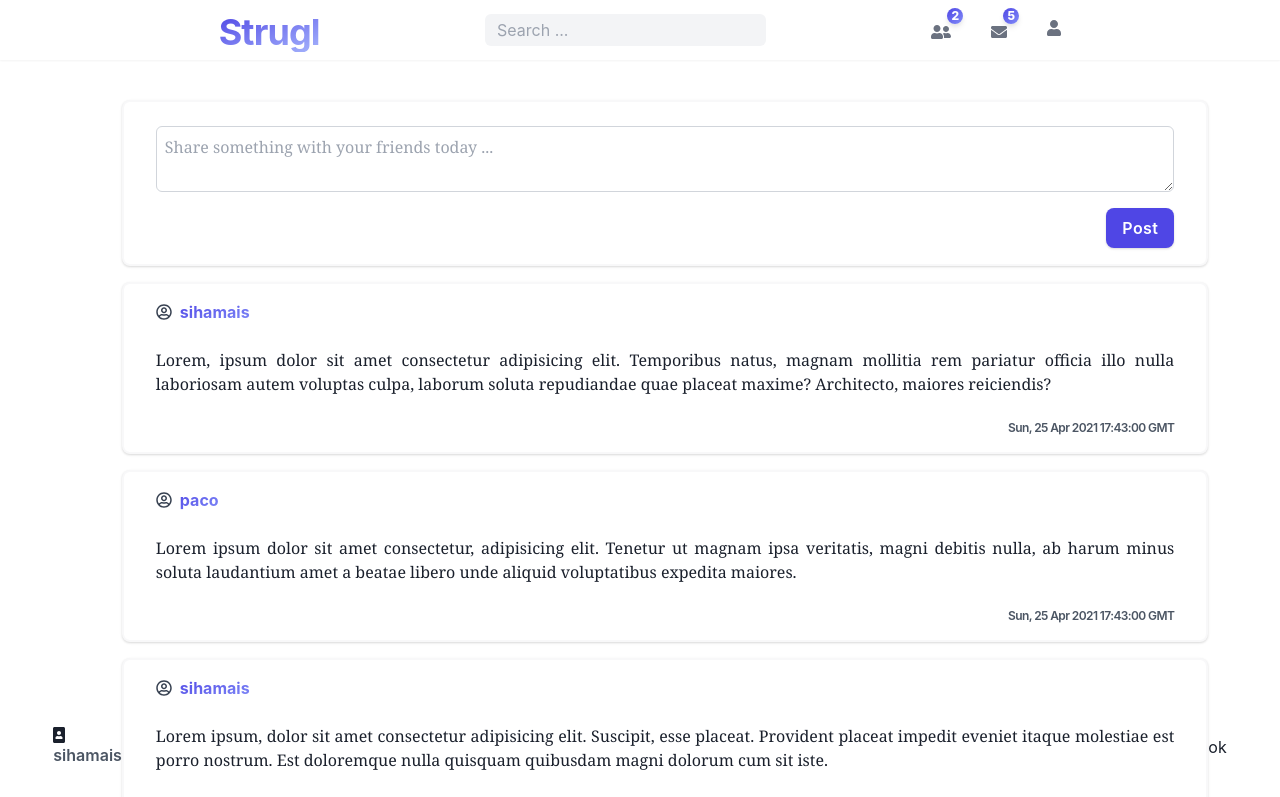
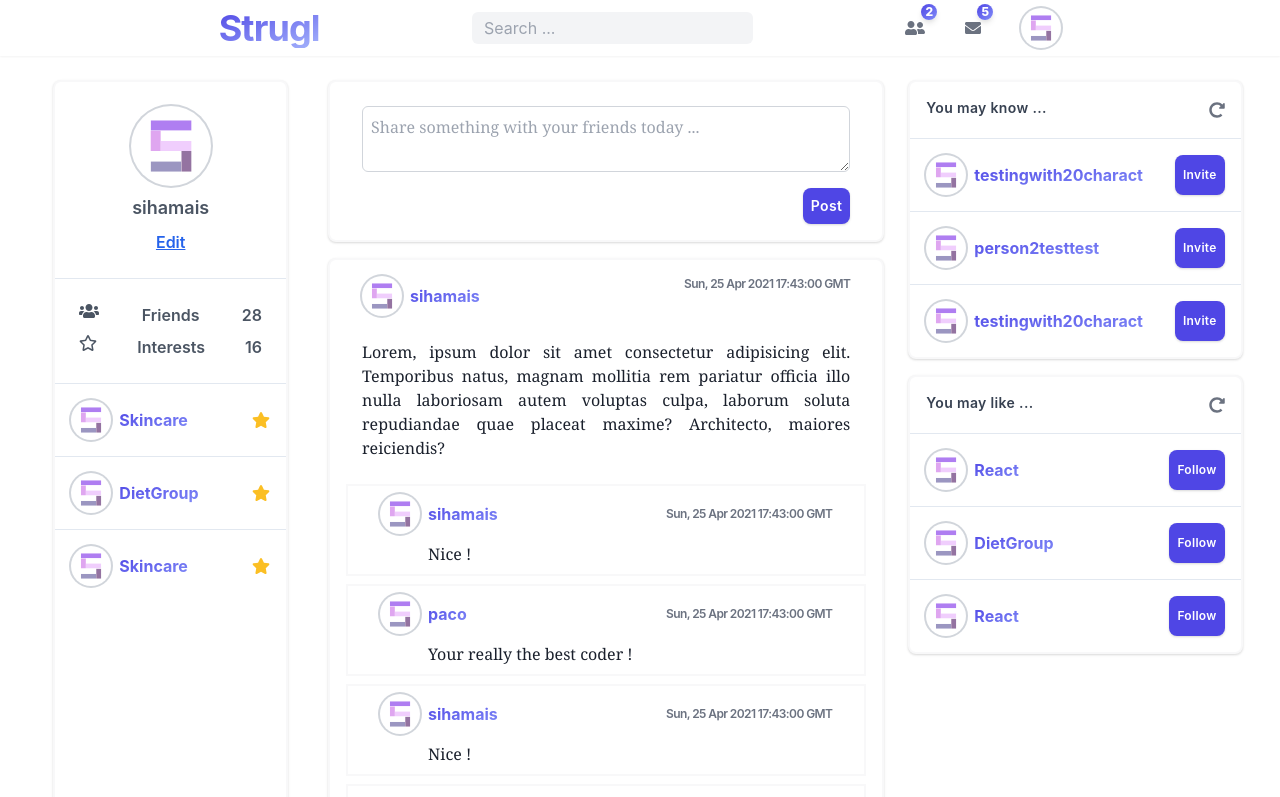
Before and after one commit to pacokleitz/strugl, a Next.js app in the folder client/: page /dashboard in a window 1280 px wide. Shown: the top 797 px of the page. Built offline with nearby package versions, Linux system fonts and the light colour scheme.

Commit message:
Dashboard: First draft

```diff
--- a/client/components/header.tsx
+++ b/client/components/header.tsx
@@ -8,7 +8,7 @@ import Link from "next/link";
 
 export default function Header() {
   return (
-    <div className="sticky top-0 w-full h-auto p-2 mb-10 shadow-sm flex flex-row content-center m-auto text-center justify-evenly align-baseline bg-white">
+    <div className="sticky top-0 w-full h-auto p-2 mb-6 shadow-sm flex flex-row content-center m-auto text-center justify-evenly align-baseline bg-white">
       <div className="w-2/3 flex flex-row content-center m-auto text-center justify-around items-end">
         <Link href="/dashboard" as="/">
           <h1 className="bg-gradient-to-br from-indigo-600 to-indigo-300 bg-clip-text text-transparent text-4xl font-bold tracking-tight cursor-pointer">
@@ -41,10 +41,9 @@ export default function Header() {
             </span>
           </div>
           <div className="relative inline-block">
-            <FontAwesomeIcon
-              icon={faUser}
-              className="w-10 h-10 text-gray-500 hover:text-gray-600 cursor-pointer"
-              to="/profile"
+            <img
+              src="default.svg"
+              className="w-10 rounded-full bg-white ring-2 ring-gray-300"
             />
           </div>
         </div>
--- /dev/null
+++ b/client/lib/subject.ts
@@ -0,0 +1,15 @@
+import Post from "./post";
+import User from "./user";
+
+export default class Subject {
+  id: number;
+  title: string;
+  pic?: string;
+  posts?: Post[];
+  followers?: User[];
+
+  constructor(id: number, title: string) {
+    this.id = id;
+    this.title = title;
+  }
+}
--- a/client/lib/user.ts
+++ b/client/lib/user.ts
@@ -1,9 +1,13 @@
+import Subject from "./subject";
+
 export default class User {
   id: number;
   username: string;
+  pic?: string;
   email: string;
   token: string = '';
   friends?: User[] = [];
+  interests?: Subject[] = [];
 
   constructor(id: number, username: string, email: string) {
     this.id = id;
--- a/client/pages/dashboard.tsx
+++ b/client/pages/dashboard.tsx
@@ -7,9 +7,9 @@ let chat: string[];
 
 export default function Dashboard(context: any) {
   return (
-    <div className="min-h-screen h-auto w-screen">
+    <div className="min-h-screen h-auto w-screen max-w-screen">
       <Header />
-      <div className="grid grid-flow-col w-11/12 h-full justify-evenly m-auto mb-10">
+      <div className="grid grid-flow-col w-11/12 justify-evenly m-auto mb-10 space-x-10">
         <Profile />
         <Feed />
         <Suggestions />
--- a/client/pages/widgets/feed.tsx
+++ b/client/pages/widgets/feed.tsx
@@ -4,6 +4,7 @@ import Post from "../../lib/post";
 import User from "../../lib/user";
 import Comment from "../../lib/comment";
 
+// Données de tests (à supprimer après)
 let testDate = new Date(2021, 3, 25, 17, 43);
 const siham = new User(34, "sihamais", "sihamais98@gmail.com");
 const paco = new User(32, "paco", "sihamais98@gmail.com");
@@ -45,46 +46,36 @@ let PostsList: Post[] = [
       "Lorem, ipsum dolor sit amet consectetur adipisicing elit. Temporibus natus, magnam mollitia rem pariatur officia illo nulla laboriosam autem voluptas culpa, laborum soluta repudiandae quae placeat maxime? Architecto, maiores reiciendis?",
     date: testDate,
   },
-  {
-    id: 5,
-    author: paco,
-    content:
-      "Lorem, ipsum dolor sit amet consectetur adipisicing elit. Temporibus natus, magnam mollitia rem pariatur officia illo nulla laboriosam autem voluptas culpa, laborum soluta repudiandae quae placeat maxime? Architecto, maiores reiciendis?",
-    date: testDate,
-  },
-  {
-    id: 6,
-    author: siham,
-    content:
-      "Lorem, ipsum dolor sit amet consectetur adipisicing elit. Temporibus natus, magnam mollitia rem pariatur officia illo nulla laboriosam autem voluptas culpa, laborum soluta repudiandae quae placeat maxime? Architecto, maiores reiciendis?",
-    date: testDate,
-  },
 ];
 
 function CommentsRender(props: any) {
   const date = props.comment.date.toUTCString();
 
   return (
-    <div className="px-8 py-4 shadow-md bg-white border-2 border-gray-100 border-opacity-60 rounded-lg space-y-4">
-      <div>
+    <div className="px-8 py-2 space-y-2 bg-white border-2 border-gray-100 border-opacity-60">
+      <div className="flex flex-row justify-between">
         <a href="/profile">
-          <div className="flex flex-row content-between items-center space-x-2">
-            <FontAwesomeIcon
-              icon={faUserCircle}
-              className="w-9 text-gray-700"
+          <div className="w-min flex flex-row content-between items-center space-x-2">
+            {props.comment.author.pic && <img src={props.comment.author.pic} />}
+            {!props.comment.author.pic && (
+              <img
+                src="default.svg"
+                className="w-10 rounded-full bg-white ring-2 ring-gray-300"
               />
+            )}
             <h3 className="font-bold bg-gradient-to-br from-indigo-600 to-indigo-400 bg-clip-text text-transparent">
               {props.comment.author.username}
             </h3>
           </div>
         </a>
-        <p className="text-md font-regular text-justify font-serif subpixel-antialiased">
+        <p className="text-right self-center text-xs font-semibold text-gray-500 tracking-tighter">
+          {date}
+        </p>
+      </div>
+
+      <p className="px-12 text-md font-regular text-justify font-serif subpixel-antialiased">
         {props.comment.content}
       </p>
-        <span className="text-right float-right self-end text-xs font-semibold text-gray-600 tracking-tighter">
-          {date}
-        </span>
-      </div>
     </div>
   );
 }
@@ -92,31 +83,46 @@ function CommentsRender(props: any) {
 function PostRender(props: any) {
   const date = props.post.date.toUTCString();
   return (
-    <div className="px-8 py-4 shadow bg-white border-2 border-gray-100 border-opacity-60 rounded-lg space-y-6">
-      <div className="space-y-6">
+    <div className="py-4 shadow bg-white border-2 border-gray-100 border-opacity-60 rounded-lg space-y-6 subpixel-antialiased">
+      <div className="px-8 space-y-6">
+        <div className="flex flex-row justify-between">
           <a href="/profile" className="hover:text-indigo-600">
-          <div className="flex flex-row content-between items-center space-x-2">
-            <FontAwesomeIcon
-              icon={faUserCircle}
-              className="w-9 text-gray-700"
+            <div className="w-min flex flex-row content-between items-center space-x-2">
+              {props.post.author.pic && <img src={props.post.author.pic} />}
+              {!props.post.author.pic && (
+                <img
+                  src="default.svg"
+                  className="w-10 rounded-full bg-white ring-2 ring-gray-300"
                 />
+              )}
               <h3 className="font-bold bg-gradient-to-br from-indigo-600 to-indigo-400 bg-clip-text text-transparent hover:text-indigo-600">
                 {props.post.author.username}
               </h3>
             </div>
           </a>
+          <p className="text-right text-xs font-semibold text-gray-500 tracking-tighter">
+            {date}
+          </p>
+        </div>
+
         <p className="text-md font-regular text-justify font-serif subpixel-antialiased">
           {props.post.content}
         </p>
-        <span className="text-right float-right self-end text-xs font-semibold text-gray-600 tracking-tighter">
-          {date}
-        </span>
       </div>
-      <div>
+      <div className="px-4 space-y-2">
         {props.post.comments &&
-          props.post.comments.map((comment: Comment) => {
-            <CommentsRender key={props.post.id} comment={comment} />;
-          })}
+          props.post.comments.map((comment: Comment) => (
+            <CommentsRender key={props.post.id} comment={comment} />
+          ))}
+        <form className="flex flex-col px-8 py-2 space-y-2 bg-white border-2 border-gray-100 border-opacity-60">
+          <textarea
+            placeholder="Comment this post ..."
+            className="mt-2 p-2 rounded-md border focus:shadow-inner border-gray-300 focus:outline-none text-md text-justify font-serif subpixel-antialiased"
+          ></textarea>
+          <button className="text-sm shadow self-end w-min p-2 rounded-lg bg-indigo-600 text-white font-semibold tracking-wide hover:bg-opacity-90">
+            Post
+          </button>
+        </form>
       </div>
     </div>
   );
@@ -130,7 +136,7 @@ export default function Feed() {
           placeholder="Share something with your friends today ..."
           className="mt-2 p-2 rounded-md border focus:shadow-inner border-gray-300 focus:outline-none text-md text-justify font-serif subpixel-antialiased"
         ></textarea>
-        <button className="shadow self-end w-min px-4 p-2 rounded-lg bg-indigo-600 text-white font-semibold tracking-wide hover:bg-opacity-90">
+        <button className="text-sm shadow self-end w-min p-2 rounded-lg bg-indigo-600 text-white font-semibold tracking-wide hover:bg-opacity-90">
           Post
         </button>
       </form>
--- a/client/pages/widgets/profile.tsx
+++ b/client/pages/widgets/profile.tsx
@@ -1,11 +1,71 @@
-import { faPortrait } from "@fortawesome/free-solid-svg-icons";
+import { faStar as fasStar, faUsers } from "@fortawesome/free-solid-svg-icons";
+import { faStar as farStar } from "@fortawesome/free-regular-svg-icons";
 import { FontAwesomeIcon } from "@fortawesome/react-fontawesome";
+import Subject from "../../lib/subject";
+
+const subject1 = new Subject(21, "Skincare");
+const subject2 = new Subject(39, "DietGroup");
+
+const favs: Subject[] = [subject1, subject2, subject1];
+
+function SubjectRender(props: any) {
+    return (
+      <div className="px-4 py-4 flex flex-row space-x-8 justify-between">
+        <div>
+          <a href="/profile">
+            <div className="w-min flex flex-row content-between items-center space-x-2">
+              {props.subject.pic && <img src={props.subject.pic} />}
+              {!props.subject.pic && (
+                <img
+                  src="default.svg"
+                  className="w-10 rounded-full bg-white ring-2 ring-gray-300"
+                />
+              )}
+
+              <h3 className="font-bold bg-gradient-to-br from-indigo-600 to-indigo-400 bg-clip-text text-transparent">
+                {props.subject.title}
+              </h3>
+            </div>
+          </a>
+        </div>
+        <FontAwesomeIcon icon={fasStar} className="w-6 text-yellow-400 self-center"/>
+      </div>
+    );
+
+}
 
 export default function Profile() {
   return (
-    <div className="w-full flex flex-col content-center justify-center">
-      <FontAwesomeIcon icon={faPortrait} className="w-1/5" />
-      <p className="text-base font-semibold text-gray-600">sihamais</p>
+    <div className="flex flex-col shadow bg-white border-2 border-gray-100 border-opacity-60 rounded-lg divide-y">
+      <a href="/profile" className="p-6 justify-center space-y-2">
+        <img
+          src="default.svg"
+          className="w-20 rounded-full bg-white ring-2 ring-gray-300 self-center m-auto"
+        />
+        <p className="text-lg text-center font-semibold text-gray-600">
+          sihamais
+        </p>
+        <p className="underline text-blue-600 text-center font-semibold hover:text-blue-700">
+          Edit
+        </p>
+      </a>
+      <div className="p-6 space-y-2">
+        <a className="flex flex-row justify-between space-x-10 text-md text-center font-semibold text-gray-600">
+          <FontAwesomeIcon icon={faUsers} className="w-6" />
+          <p>Friends</p>
+          <p>28</p>
+        </a>
+        <a className="flex flex-row justify-between space-x-10 text-md text-center font-semibold text-gray-600">
+          <FontAwesomeIcon icon={farStar} className="w-6" />
+          <p>Interests</p>
+          <p>16</p>
+        </a>
+      </div>
+      <div className="divide-y">
+        {favs.map((subject) => (
+          <SubjectRender key={subject.id} subject={subject} />
+        ))}
+      </div>
     </div>
   );
 }
--- a/client/pages/widgets/suggestions.tsx
+++ b/client/pages/widgets/suggestions.tsx
@@ -1,7 +1,100 @@
-export default function Suggestions() {
+import { faRedoAlt } from "@fortawesome/free-solid-svg-icons";
+import { FontAwesomeIcon } from "@fortawesome/react-fontawesome";
+import Subject from "../../lib/subject";
+import User from "../../lib/user";
+
+const person1 = new User(34, "testingwith20charact", "sihamais98@gmail.com");
+const person2 = new User(32, "person2testtest", "sihamais98@gmail.com");
+const subject1 = new Subject(21, "React");
+const subject2 = new Subject(39, "DietGroup");
+
+const FriendsSuggestions: User[] = [person1, person2, person1];
+
+const SubjectsSuggestions: Subject[] = [subject1, subject2, subject1];
+
+function SubjectRender(props: any) {
   return (
-    <div className="w-full flex-grow-0 m-auto content-center text-center">
-      <p>ok</p>
+    <div className="px-4 py-4 flex flex-row space-x-8 justify-between">
+      <div>
+        <a href="/profile">
+          <div className="w-min flex flex-row content-between items-center space-x-2">
+            {props.subject.pic && <img src={props.subject.pic} />}
+            {!props.subject.pic && (
+              <img
+                src="default.svg"
+                className="w-10 rounded-full bg-white ring-2 ring-gray-300"
+              />
+            )}
+
+            <h3 className="font-bold bg-gradient-to-br from-indigo-600 to-indigo-400 bg-clip-text text-transparent">
+              {props.subject.title}
+            </h3>
+          </div>
+        </a>
+      </div>
+      <button className="shadow w-min p-2 rounded-lg bg-indigo-600 text-white font-semibold text-xs tracking-wide hover:bg-opacity-90">
+        Follow
+      </button>
     </div>
   );
 }
+
+function FriendRender(props: any) {
+  return (
+    <div className="px-4 py-4 flex flex-row space-x-8 justify-between">
+      <div>
+        <a href="/profile">
+          <div className="w-min flex flex-row content-between items-center space-x-2">
+            {props.friend.pic && <img src={props.friend.pic} />}
+            {!props.friend.pic && (
+              <img
+                src="default.svg"
+                className="w-10 rounded-full bg-white ring-2 ring-gray-300"
+              />
+            )}
+
+            <h3 className="font-bold bg-gradient-to-br from-indigo-600 to-indigo-400 bg-clip-text text-transparent">
+              {props.friend.username}
+            </h3>
+          </div>
+        </a>
+      </div>
+      <button className="shadow w-min px-2 p-2 rounded-lg bg-indigo-600 text-white font-semibold text-xs tracking-wide hover:bg-opacity-90">
+        Invite
+      </button>
+    </div>
+  );
+}
+
+export default function Suggestions() {
+  return (
+    <div className="mr-10 px-6 w-full flex-grow content-center text-center flex flex-col space-y-4">
+      <div className="shadow sm:bg-white border-2 border-gray-100 border-opacity-60 rounded-lg divide-y">
+        <div className="flex flex-row justify-between p-4">
+          <h3 className="text-left text-sm font-semibold tracking-wide text-gray-700">
+            You may know ...
+          </h3>
+          <button>
+            <FontAwesomeIcon icon={faRedoAlt} className="w-4 text-gray-500 " />
+          </button>
+        </div>
+        {FriendsSuggestions.map((friend: User) => (
+          <FriendRender key={friend.id} friend={friend} />
+        ))}
+      </div>
+      <div className="shadow bg-white border-2 border-gray-100 border-opacity-60 rounded-lg divide-y">
+        <div className="flex flex-row justify-between p-4">
+          <h3 className="text-left text-sm font-semibold tracking-wide text-gray-700">
+            You may like ...
+          </h3>
+          <button>
+            <FontAwesomeIcon icon={faRedoAlt} className="w-4 text-gray-500 " />
+          </button>
+        </div>
+        {SubjectsSuggestions.map((subject: Subject) => (
+          <SubjectRender key={subject.id} subject={subject} />
+        ))}
+      </div>
+    </div>
+  );
+}
```
Also changed, not shown: client/public/default.svg (added). Lines whose indentation alone changed are shown as unchanged.
